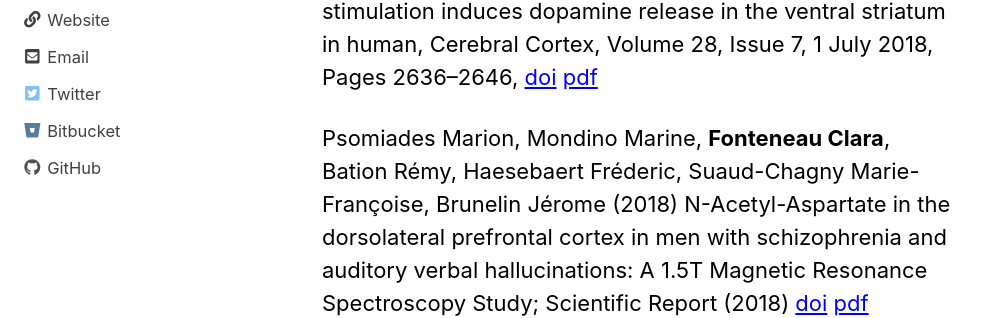
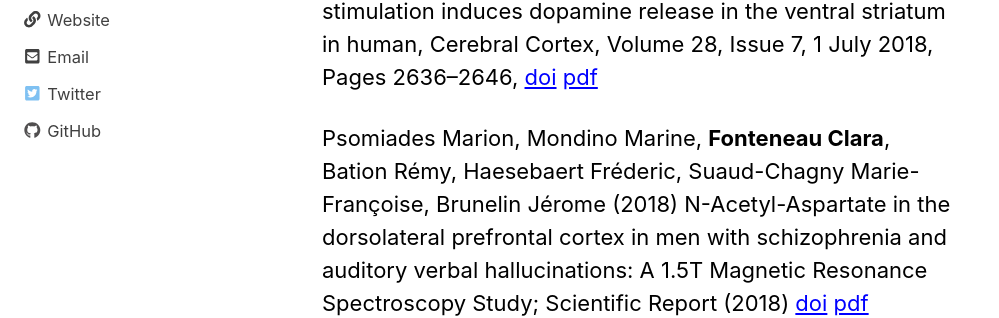
Before and after one commit to clarafonteneau/clarafonteneau.github.io, a Jekyll site: the page built from _pages/publications.md, in a window 1280 px wide and 900 px high, scrolled down 817 px. Shown: the part 344-662 px from the top of the window, without its empty margins (0-999 px from the left). Built offline with Jekyll 4.4.1, drawn with Linux system fonts in a browser that asks for light colours; nearby versions of some CDN libraries.

Commit message:
website update

```diff
--- a/_config.yml
+++ b/_config.yml
@@ -107,7 +107,7 @@ author:
   email            : "fonteneau.clara@gmail.com"
   uri              : "https://clarafonteneau.github.io/"
   home             : # null (default), "absolute or relative url to link to author home"
-  bitbucket        : "fonteneau.clara@gmail.com"
+  bitbucket        :
   codepen          :
   dribbble         :
   flickr           :
--- a/_pages/publications.md
+++ b/_pages/publications.md
@@ -69,7 +69,7 @@ Merida Inés, **Fonteneau Clara**, Reilhac Anthonin, Redouté Jérôme, Irac
 
 Merida Inés, Hammers Alexander, Redouté Jérôme, McGinnity Colm, **Fonteneau Clara**, Suaud-Chagny Marie-Françoise, Reilhac Anthonin, Costes Nicolas ; Attenuation correction with a multi-atlas method for brain PET-MR imaging: assessment with realistic simulated [11C]raclopride bolus-infusion PET data ; Poster presented at 28th International Symposium on Cerebral Blood Flow, Metabolism and Function & 13th International Conference on Quantification of Brain Function with PET; Berlin, Germany, April 2017 [Abstract](/Papers/2017_Abstract_BrainPET.pdf)
 
-**Fonteneau Clara**, Haesebaert Frédéric, Redouté Jérome, Le Bars Didier, Costes Nicolas, Brunelin Jérome, Suaud-Chagny Marie- Françoise ; Online transcranial direct current stimulation of the frontal cortex induces dopamine release in the striatum – a spatial and temporal analysis in healthy humans ; Poster presented at 2nd International Brain Stimulation conference, Barcelona, Spain; March 2017 [Abstract](/Papers/2017_Abstract_DOPASTIM_BrainStim.pdf)[Poster](/Papers/2017_Poster_DOPASTIM_BrainStim.pdf)
+**Fonteneau Clara**, Haesebaert Frédéric, Redouté Jérome, Le Bars Didier, Costes Nicolas, Brunelin Jérome, Suaud-Chagny Marie- Françoise ; Online transcranial direct current stimulation of the frontal cortex induces dopamine release in the striatum – a spatial and temporal analysis in healthy humans ; Poster presented at 2nd International Brain Stimulation conference, Barcelona, Spain; March 2017 [Abstract](/Papers/2017_Abstract_DOPASTIM_BrainStim.pdf) [Poster](/Papers/2017_Poster_DOPASTIM_BrainStim.pdf)
 
 Reilhac Anthonin, Berrada Rania, Irace Zacharie, Merida Inés, **Fonteneau Clara**, Suaud-Chagny Marie-Françoise, Costes Nicolas ; Développements d’une méthode de correction de mouvement en IRM-TEP cérébrale ; Poster presented at Recherche en Imagerie et Technologie pour la santé (RITS), Lyon, France, Mars 2017 [Abstract](/Papers/2017_Abstract_RITS.pdf)
 
```
Also changed, not shown: .gitignore.txt (added).
